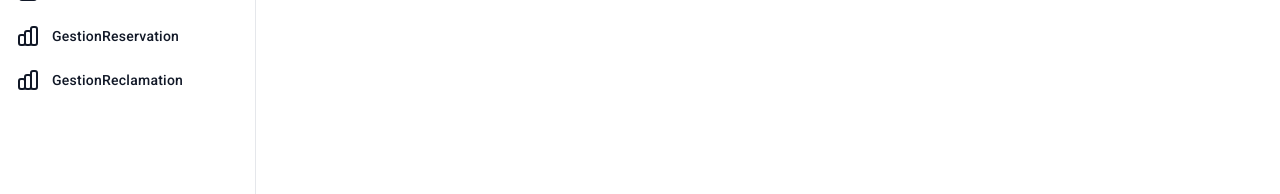
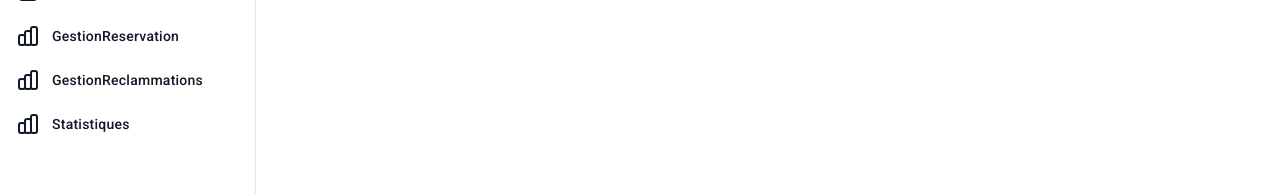
Before and after one commit to JavaGeeksCinema/GestionDesFilmsFrontend, an Angular app: page /dashboard in a window 1280 px wide. Shown: the part 192-386 px from the top of the page. Built offline with nearby package versions, Linux system fonts and the light colour scheme.

Commit message:
finalfront 2

```diff
--- a/src/app/roomsmodule/dashboard/dashboard.component.html
+++ b/src/app/roomsmodule/dashboard/dashboard.component.html
@@ -183,12 +183,20 @@
             </svg>
             <span class="group-hover:text-red-500">GestionReservation</span>
           </a>
+
           <a  [routerLink]="'/dashboard/reclamationHome'"[routerLinkActive]="' text-red-500 bg-red-100 text-red-900'" class="cursor-pointer  text-gray-900 group  flex items-center px-2 py-2 text-sm font-medium rounded-md">
             <!-- Heroicon name: outline/chart-bar -->
             <svg class=" group-hover:text-red-500 mr-3 flex-shrink-0 h-6 w-6" xmlns="http://www.w3.org/2000/svg" fill="none" viewBox="0 0 24 24" stroke="currentColor" aria-hidden="true">
               <path stroke-linecap="round" stroke-linejoin="round" stroke-width="2" d="M9 19v-6a2 2 0 00-2-2H5a2 2 0 00-2 2v6a2 2 0 002 2h2a2 2 0 002-2zm0 0V9a2 2 0 012-2h2a2 2 0 012 2v10m-6 0a2 2 0 002 2h2a2 2 0 002-2m0 0V5a2 2 0 012-2h2a2 2 0 012 2v14a2 2 0 01-2 2h-2a2 2 0 01-2-2z" />
             </svg>
-            <span class="group-hover:text-red-500">GestionReclamation</span>
+            <span class="group-hover:text-red-500">GestionReclammations</span>
+          </a>
+          <a  [routerLink]="'/dashboard/statistiques'" [routerLinkActive]="' text-red-500 bg-red-100 text-red-900'" class="cursor-pointer  text-gray-900 group  flex items-center px-2 py-2 text-sm font-medium rounded-md">
+            <!-- Heroicon name: outline/chart-bar -->
+            <svg class=" group-hover:text-red-500 mr-3 flex-shrink-0 h-6 w-6" xmlns="http://www.w3.org/2000/svg" fill="none" viewBox="0 0 24 24" stroke="currentColor" aria-hidden="true">
+              <path stroke-linecap="round" stroke-linejoin="round" stroke-width="2" d="M9 19v-6a2 2 0 00-2-2H5a2 2 0 00-2 2v6a2 2 0 002 2h2a2 2 0 002-2zm0 0V9a2 2 0 012-2h2a2 2 0 012 2v10m-6 0a2 2 0 002 2h2a2 2 0 002-2m0 0V5a2 2 0 012-2h2a2 2 0 012 2v14a2 2 0 01-2 2h-2a2 2 0 01-2-2z" />
+            </svg>
+            <span class="group-hover:text-red-500">Statistiques</span>
           </a>
 
         </nav>
```
